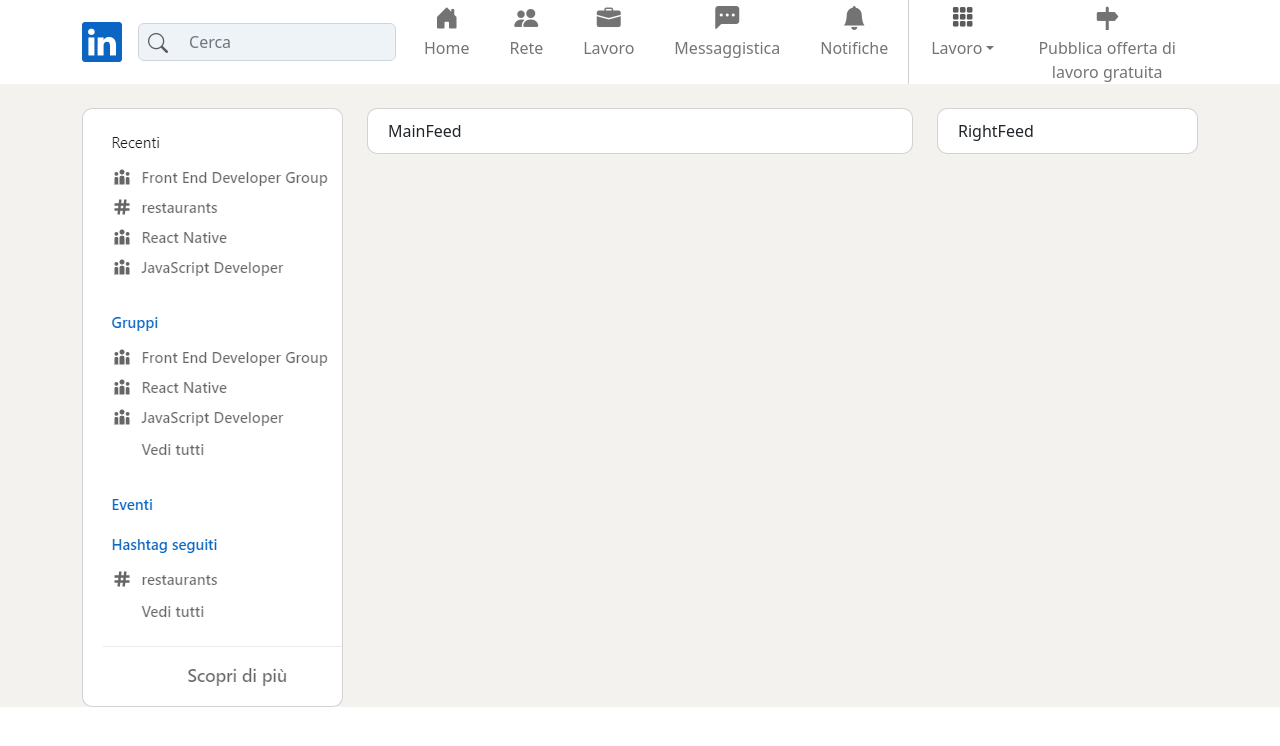
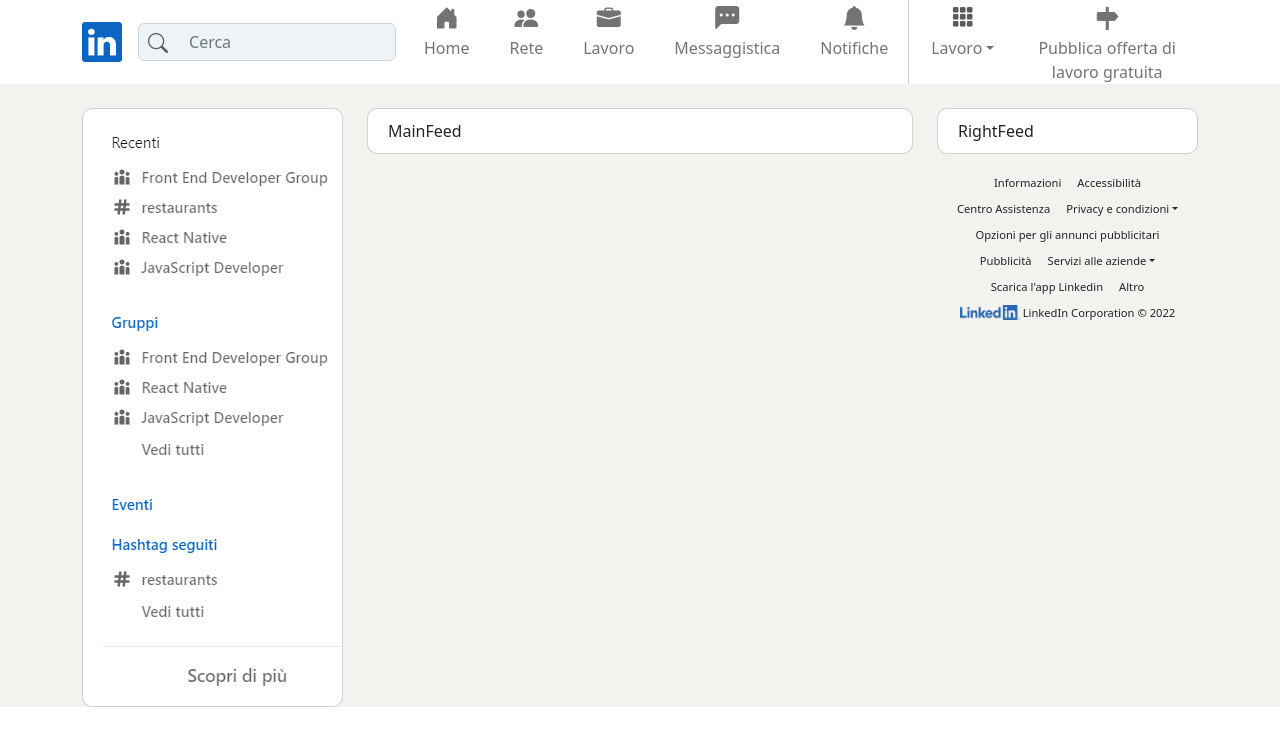
Before and after one commit to DanieleIudica/linkedin_clone, a React (Create React App) app: page /feed in a window 1280 px wide. Shown: the top 746 px of the page. Built offline with nearby package versions, Linux system fonts and the light colour scheme; no server answers.

Commit message:
feedfooter completo

```diff
--- a/src/App.css
+++ b/src/App.css
@@ -81,6 +81,10 @@ button.mx-2:nth-child(1) {
     border: 2px solid white;
 }
 
+.feedFooter{
+  font-size: 0.7em !important;
+}
+
 .element {
     font-size: small;
     border-radius: 15px;
@@ -100,3 +104,13 @@ div.Carousel__ItemSet-sc-hyhecw-3:nth-child(1) > div:nth-child(1) > div:nth-chil
 .pencil_button {
     border-radius: 50% !important;
 }
+
+
+.feedFooter a:hover {
+    text-decoration: underline;
+    color: blue;
+}
+
+.feedFooter p {
+    line-height: 10px;
+}
--- /dev/null
+++ b/src/components/FeedFooter.jsx
@@ -0,0 +1,63 @@
+import { NavDropdown } from "react-bootstrap";
+
+const FeedFooter = () => {
+  return (
+    <div className="text-center feedFooter my-4">
+      <p className="d-flex justify-content-center">
+        <a href="" className="me-3 nav-link">
+          Informazioni
+        </a>
+        <a href="" className="nav-link" >
+          Accessibilità
+        </a>
+      </p>
+      <p className="d-flex justify-content-center">
+      <a href="" className="me-3 nav-link">
+          Centro Assistenza
+        </a>
+
+        <NavDropdown
+              id="nav-dropdown-dark-example"
+              title="Privacy e condizioni"
+              menuVariant="light"
+            >
+              <NavDropdown.Item href="#action/3.1">Informativa sulla privacy</NavDropdown.Item>
+              <NavDropdown.Item href="#action/3.2">
+              Contratto di licenza
+              </NavDropdown.Item>
+              <NavDropdown.Item href="#action/3.3">Informativa sui Cookie</NavDropdown.Item>
+              <NavDropdown.Item href="#action/3.4">
+              Informativa sul copyright
+              </NavDropdown.Item>
+            </NavDropdown>
+      </p>
+      <p>
+        <a href="" className="nav-link">Opzioni per gli annunci pubblicitari</a>
+      </p>
+      <p className="d-flex justify-content-center">
+        <a href="" className="me-3 nav-link">Pubblicità</a>
+        <NavDropdown
+              id="nav-dropdown-dark-example"
+              title="Servizi alle aziende"
+              menuVariant="light"
+            >
+              <NavDropdown.Item href="#action/3.1">Informativa sulla privacy</NavDropdown.Item>
+              <NavDropdown.Item href="#action/3.2">
+                Contratto di licenza
+              </NavDropdown.Item>
+              <NavDropdown.Item href="#action/3.3">Informativa sui Cookie</NavDropdown.Item>
+              <NavDropdown.Item href="#action/3.4">
+                Informativa sul copyright
+              </NavDropdown.Item>
+            </NavDropdown>
+      </p>
+      <p className="d-flex justify-content-center">
+        <a href="" className="me-3 nav-link">Scarica l'app Linkedin</a>
+        <a href="" className="nav-link">Altro</a>
+      </p>
+      <p> <img src="./icons/LI-Logo.png" width="60px" style={{marginTop:"-3px"}}></img> LinkedIn Corporation © 2022</p>
+    </div>
+  );
+};
+
+export default FeedFooter;
--- a/src/components/RightFeed.jsx
+++ b/src/components/RightFeed.jsx
@@ -1,13 +1,18 @@
 import React from "react";
 import { useSelector } from "react-redux";
+import FeedFooter from "./FeedFooter";
 
 export const RightFeed = () => {
     const me = useSelector((state) => state.user.me);
     const theme = useSelector((state) => state.user.theme);
     const styles = useSelector((state) => state.user.styles);
     return (
+        <div>
+
         <div className="feedDiv" style={theme ? styles.light : styles.dark}>
             RightFeed
         </div>
+            <FeedFooter />
+        </div>
     );
 };
```
Also changed, not shown: public/icons/LI-Logo.png (added).
